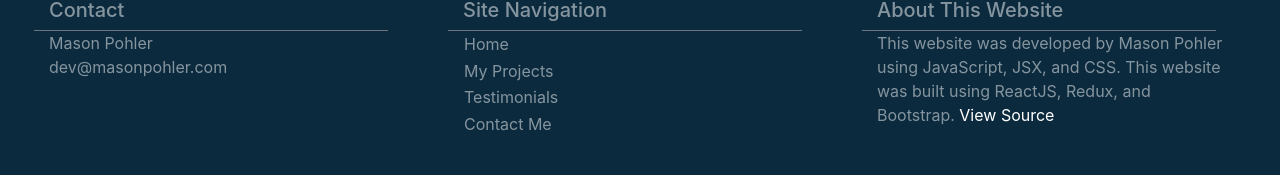
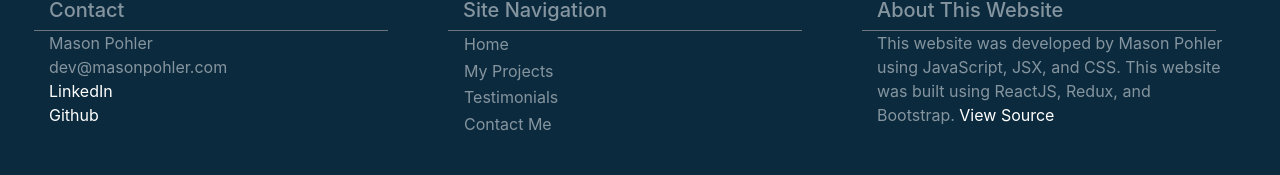
Before and after one commit to mpohler1/my-portfolio, a React (Create React App) app: page / in a window 1280 px wide. Shown: the part 2706-2881 px from the top of the page. Built offline with nearby package versions, Linux system fonts and the light colour scheme; no server answers.

Commit message:
added links to LinkedIn and Github

```diff
--- a/src/components/ContactMe.jsx
+++ b/src/components/ContactMe.jsx
@@ -3,7 +3,7 @@ import Footer from "./Footer";
 import ContactMeModal from "./ContactMeModal";
 import {setContactMeModalVisible} from "../actions/actions";
 import {connect} from "react-redux";
-import {contactInfo} from "../resources/contactMe";
+import {contactInfo} from "../resources/contactInfo";
 
 class ContactMe extends Component {
 
--- a/src/components/Footer.jsx
+++ b/src/components/Footer.jsx
@@ -1,5 +1,5 @@
 import React, {Component} from "react";
-import {contactInfo} from "../resources/contactMe";
+import {contactInfo} from "../resources/contactInfo";
 import {Link} from "react-scroll/modules";
 import {convertRemToPixels} from "../service/rem";
 
@@ -23,6 +23,12 @@ class Footer extends Component{
                                     <p>
                                         {contactInfo.name}<br/>
                                         {contactInfo.email}<br/>
+                                        <a className="text-white" href={contactInfo.linkedIn}>
+                                            LinkedIn
+                                        </a><br/>
+                                        <a className="text-white" href={contactInfo.gitHub}>
+                                            Github
+                                        </a>
                                     </p>
                                 </div>
                             </div>
```
Also changed, not shown: src/resources/contactInfo.js (renamed from src/resources/contactMe.js).
